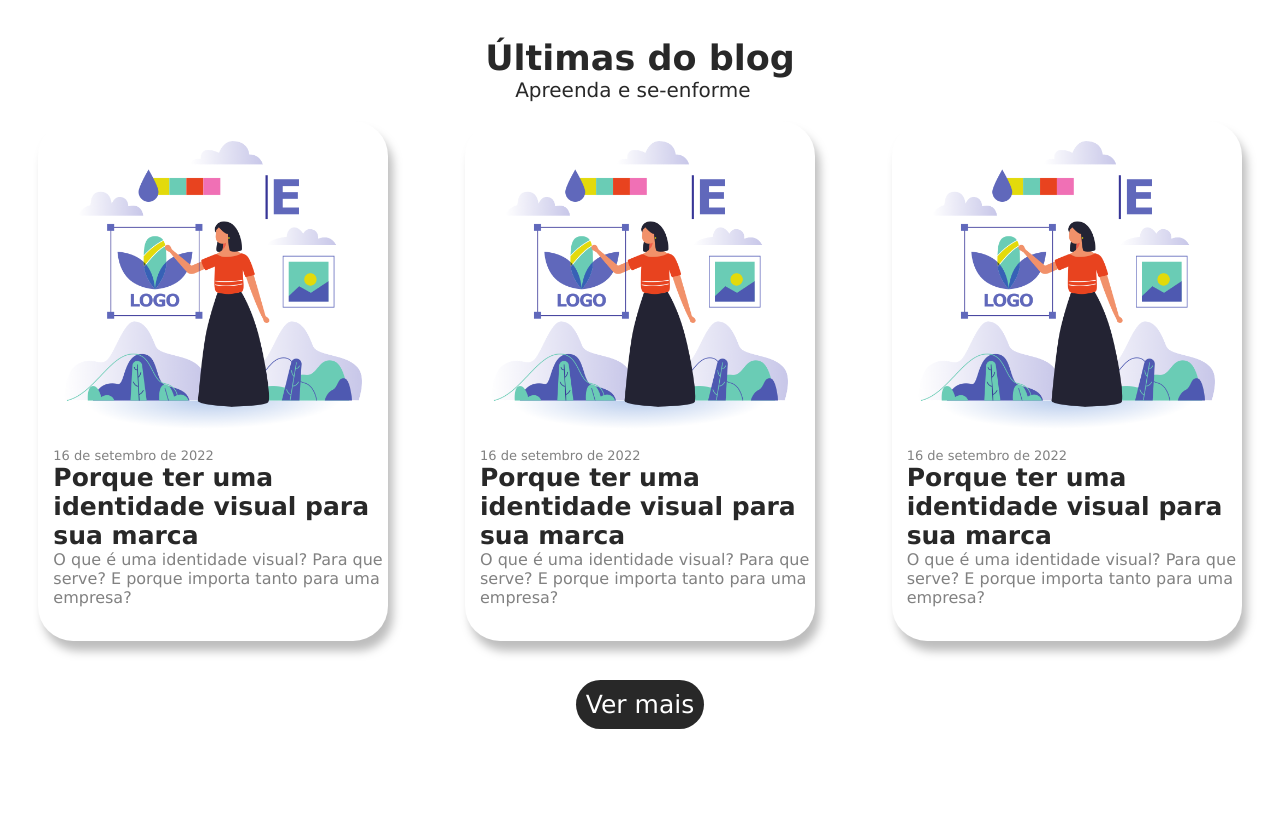
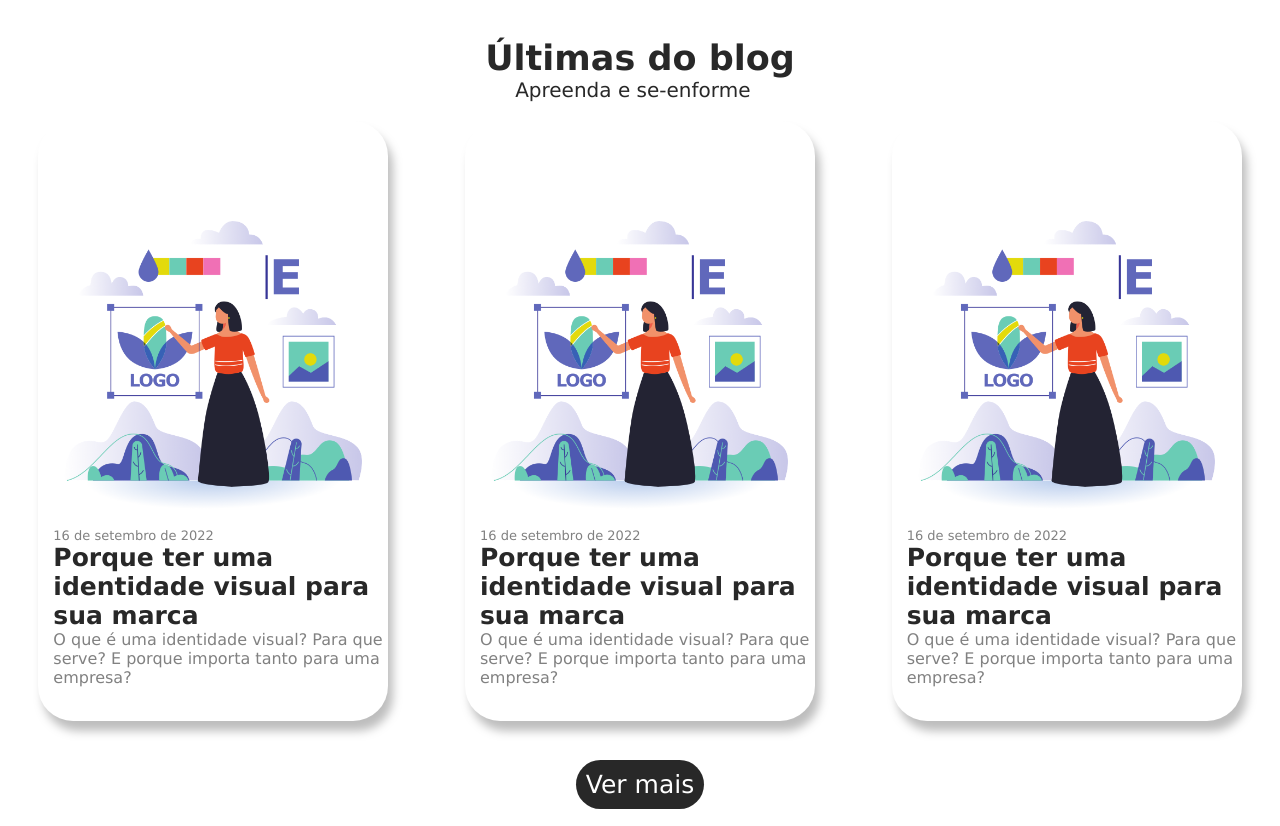
Before and after one commit to joaoapass/Meu-portfolio, a plain HTML site: page index.html in a window 1280 px wide. Shown: the part 2110-2936 px from the top of the page. Drawn offline with Linux system fonts and the light colour scheme.

Commit message:
Update estilo.css

```diff
--- a/css/estilo.css
+++ b/css/estilo.css
@@ -319,7 +319,7 @@ div#post1{
     border-radius: 35px;
     filter: drop-shadow(5px 10px 5px #bdbdbd);
     transition: 300ms;
-    padding-top: 20px;
+    padding-top: 100px;
 }
 div#post1:hover{
     width: 360px;
@@ -353,7 +353,7 @@ div#post2{
     border-radius: 35px;
     filter: drop-shadow(5px 10px 5px #bdbdbd);
     transition: 300ms;
-    padding-top: 20px;
+    padding-top: 100px;
 }
 div#post2:hover{
     width: 360px;
@@ -387,7 +387,7 @@ div#post3{
     border-radius: 35px;
     filter: drop-shadow(5px 10px 5px #bdbdbd);
     transition: 300ms;
-    padding-top: 20px;
+    padding-top: 100px;
 }
 div#post3:hover{
     width: 360px;
```
